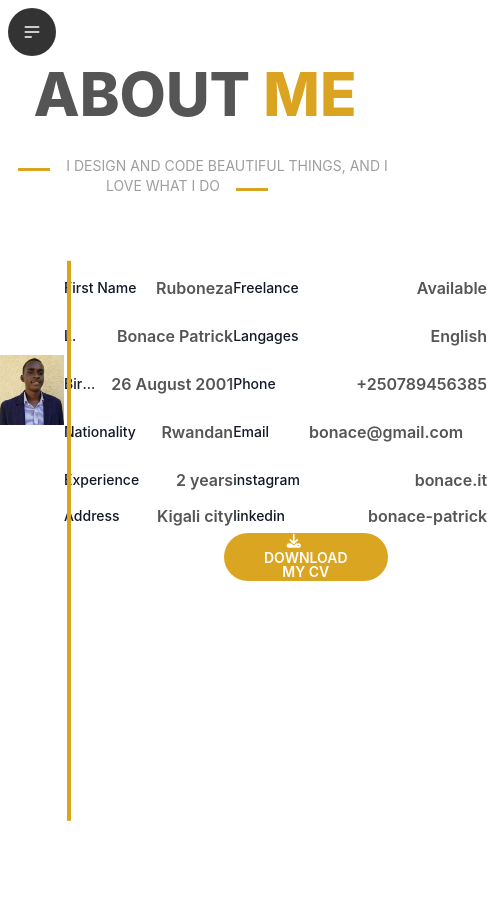
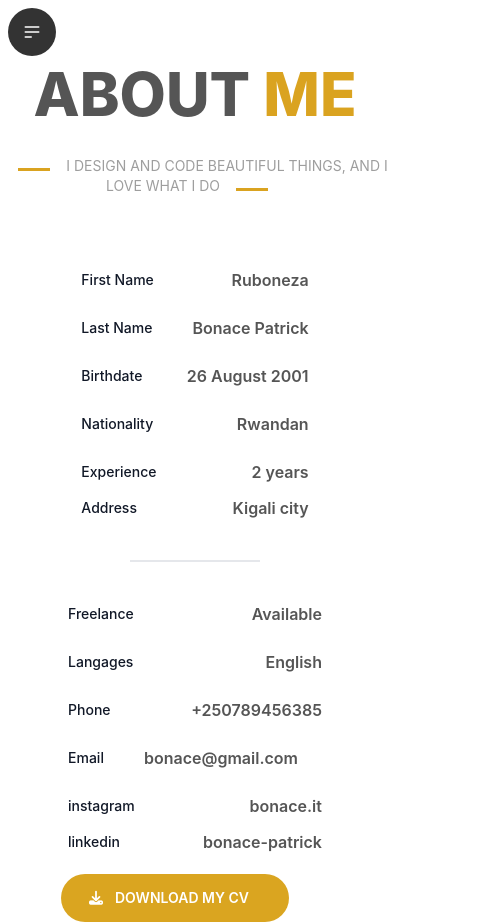
Before and after one commit to BonacePatrick/Portifolio-web, a React (Create React App) app: page /About in a window 390 px wide. Shown: the whole page, 487 px wide, since content can reach past the window. Before the commit the page ends 844 px from the top, so only its background shows below. Built offline with nearby package versions, Linux system fonts and the light colour scheme.

Commit message:
add responsive to about-page

```diff
--- a/src/components/Pages/About.jsx
+++ b/src/components/Pages/About.jsx
@@ -10,8 +10,8 @@ const About = () => {
         <h1 className='text-6xl font-extrabold text-[#555555]'>ABOUT <span className='text-[#daa320]'>ME</span></h1>
         <h3 className='title-about my-8 font-normal text-[#9e9e9e] text-sm '>I DESIGN AND CODE BEAUTIFUL THINGS, AND I LOVE WHAT I DO</h3>
       </div>
-      <div className="flex items-center justify-around mt-20 ">
-        <div className='w-1/3'>
+      <div className="flex flex-col lg:flex-row items-center justify-around lg:mt-20 space-y-10 lg:space-y-0 ">
+        <div className='w-1/3 hidden lg:block'>
           <img className='w-full' src="./assets/Bonace.jpg" alt="profile" />
           <div className="line"></div>
           <div className="line-2"></div>
@@ -101,7 +101,7 @@ const About = () => {
           </div>
         </li>
       </ul>
-
+      <hr className="my-8 h-px bg-gray-400 border  w-1/3 md:w-1/2 dark:bg-gray-400 mx-auto"/>
 <ul className="max-w-md  ">
   <li className="pb-3 sm:pb-4">
     <div className="flex items-center space-x-4">
@@ -187,7 +187,7 @@ const About = () => {
   </li>
 </ul>
       </div>
-      <div className="text-center ml-56 lg:-translate-y-20">
+      <div className="text-center lg:ml-56 lg:-translate-y-20 mt-5">
        <Link to='/About' className='btn mr-10 rounded-full bg-[#daa520] px-10 border-none' ><i class="fa-solid fa-download text-white -translate-x-3"></i>DOWNLOAD MY CV</Link>
       </div>
     </section>
```
Lines whose indentation alone changed are shown as unchanged.
